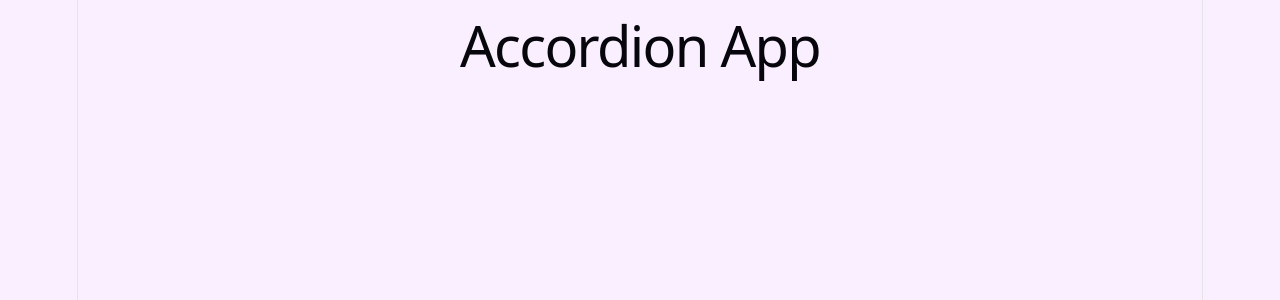
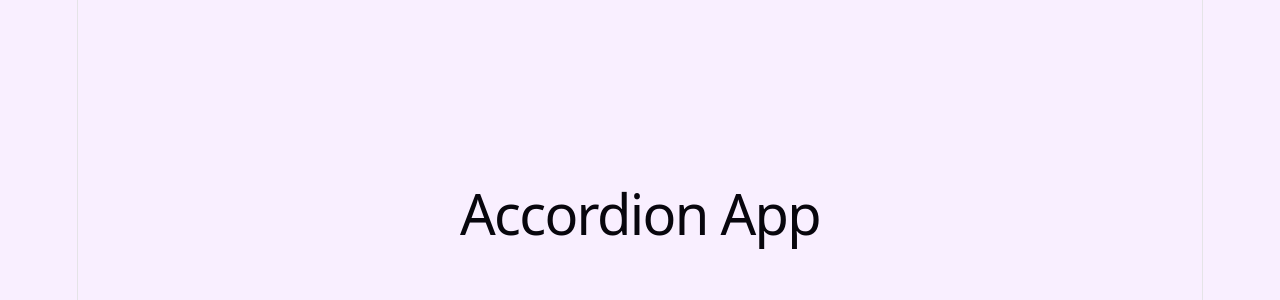
Before and after one commit to durgeshraju/react-faq-accordion, a React (Vite) app: page / in a window 1280 px wide. Shown: the top 300 px of the page. Built offline with nearby package versions, Linux system fonts and the light colour scheme.

Commit message:
Updated html markup

```diff
--- a/src/App.jsx
+++ b/src/App.jsx
@@ -3,9 +3,9 @@ import './App.css'
 const App = () => {
   return (
     <>
-      <section id="center">
+      <main class="page">
         <h1>Accordion App</h1>
-      </section>
+      </main>
     </>
   )
 }
```
